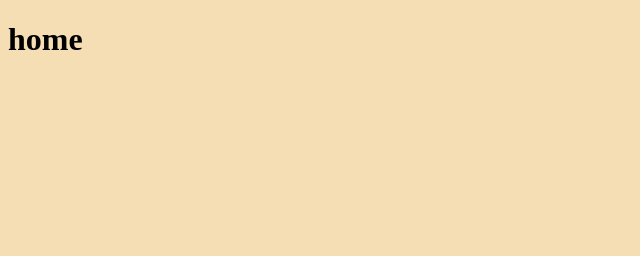
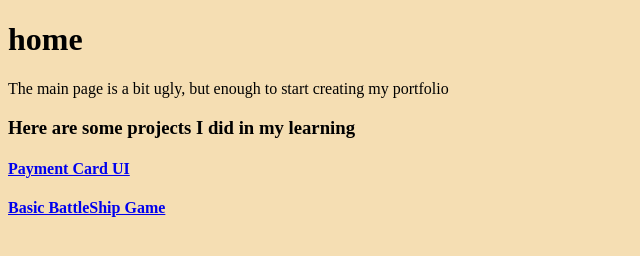
Before and after one commit to ArielCalisaya/ArielCalisaya.github.io, a plain HTML site: page index.html in a window 1280 px wide. Shown: the whole page, without its empty margins (0-640 px from the left). Drawn offline with Linux system fonts and the light colour scheme.

Commit message:
added link to deploy projects

```diff
--- a/index.html
+++ b/index.html
@@ -10,5 +10,14 @@
     <h1>
         home
     </h1>
+    <span>The main page is a bit ugly, but enough to start creating my portfolio</span>
+    <h3>Here are some projects I did in my learning</h3>
+    <h4>
+        <a href="https://arielcalisaya.github.io/payment-UI/">Payment Card UI</a>
+    </h4>
+    <h4>
+        <a href="https://arielcalisaya.github.io/battleShip-Target/">Basic BattleShip Game</a>
+    </h4>
+
 </body>
 </html>
```
